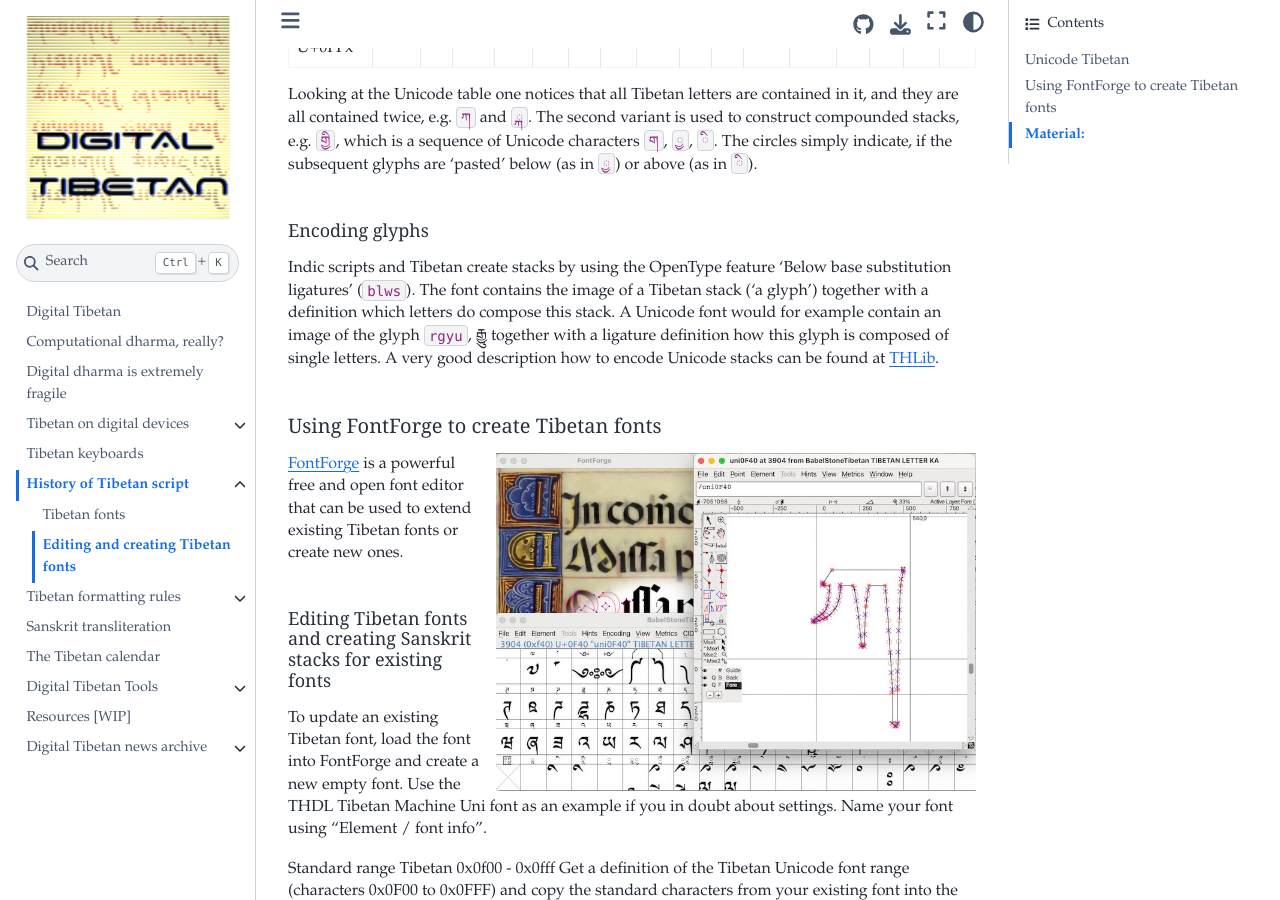
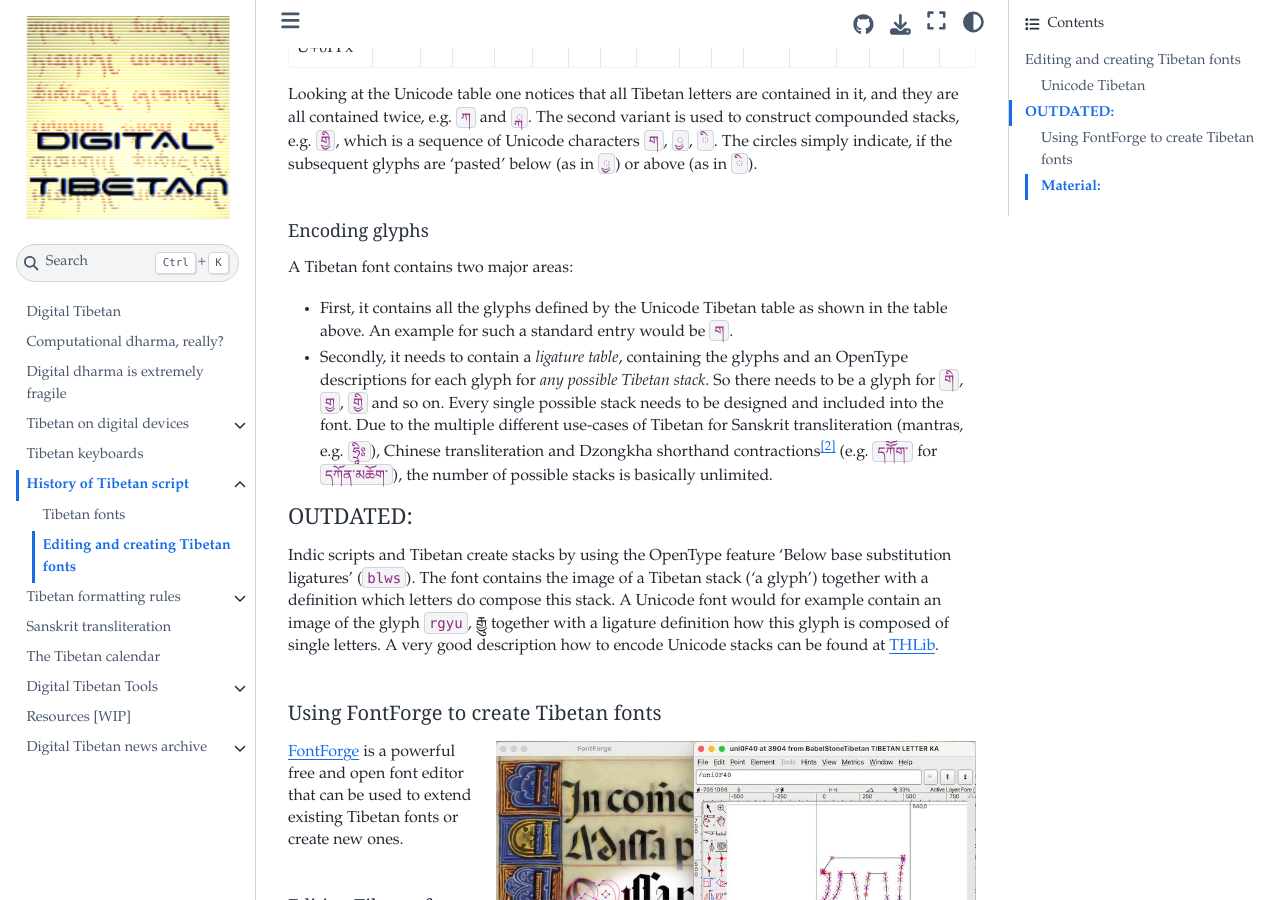
Before and after one commit to DigitalTibetan/DigitalTibetan, a Jupyter Book: the page built from docs/tibetan_font_creation.md, in a window 1280 px wide and 900 px high, scrolled down 885 px. Built offline with Jupyter Book 1.0.4 settings and Sphinx 7.4.7 and the Sphinx Book theme 1.1.4, drawn with Linux system fonts in a browser that asks for light colours; some of the changed text lies outside the part shown.

Commit message:
Font creation, ongoing

```diff
--- a/docs/tibetan_font_creation.md
+++ b/docs/tibetan_font_creation.md
@@ -30,6 +30,16 @@ INCOMPLETE DRAFT
 Looking at the Unicode table one notices that all Tibetan letters are contained in it, and they are all contained twice, e.g. `ཀ` and ` ྐ`. The second variant is used to construct compounded stacks, e.g. `གྱི`, which is a sequence of Unicode characters `ག`, ` ྱ`, ` ི`. The circles simply indicate, if the subsequent glyphs are 'pasted' below (as in ` ྱ`) or above (as in ` ི`).
 
 ### Encoding glyphs
+
+A Tibetan font contains two major areas:
+
+* First, it contains all the glyphs defined by the Unicode Tibetan table as shown in the table above. An example for such a standard entry would be `ག`.
+* Secondly, it needs to contain a _ligature table_, containing the glyphs and an OpenType descriptions for each glyph for _any possible Tibetan stack_. So there needs to be a glyph for `གི`, `གྱ`, `གྱི` and so on. Every single possible stack needs to be designed and included into the font. Due to the multiple different use-cases of Tibetan for Sanskrit transliteration (mantras, e.g. `ཧྲཱིཿ`), Chinese transliteration and Dzongkha shorthand contractions[^dzongkha_shorthand_examples] (e.g. `དཀོོག་` for `དཀོན་མཆོག་`), the number of possible stacks is basically unlimited.
+
+[^dzongkha_shorthand_examples]: For examples, see [here](https://www.babelstone.co.uk/Tibetan/Contractions.html)
+
+
+# OUTDATED:
 
 Indic scripts and Tibetan create stacks by using the OpenType feature 'Below base substitution ligatures' (`blws`). The font contains the image of a Tibetan stack ('a glyph') together with a definition which letters do compose this stack. A Unicode font would for example contain an image of the glyph `rgyu`, རྒྱུ together with a ligature definition how this glyph is composed of single letters. A very good description how to encode Unicode stacks can be found at [THLib](https://www.thlib.org/tools/scripts/wiki/Encoding%20model%20of%20the%20Tibetan%20script%20in%20the%20UCS.html).
 
```
